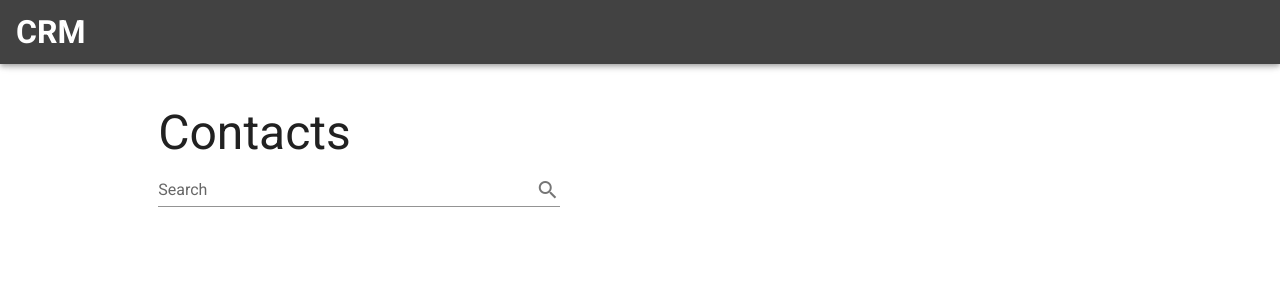
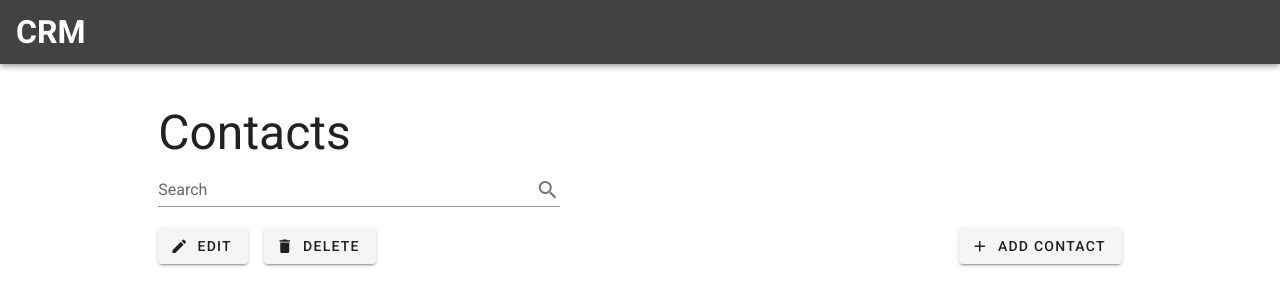
Before and after one commit to awstin17/CRM, a Vue app: page /#/ in a window 1280 px wide. Shown: the top 306 px of the page. Built offline with nearby package versions, Linux system fonts and the light colour scheme; a small style sheet from the web is missing.

Commit message:
finished: contact-actions component layout

```diff
--- a/src/components/contact-manager/contact-actions/index.sass
+++ b/src/components/contact-manager/contact-actions/index.sass
@@ -0,0 +1,13 @@
+.contact-actions
+
+  &__button-container
+    display: flex
+    justify-content: space-between
+
+    &-left
+      display: flex
+
+  &__button
+
+    &:not(:last-child)
+      margin-right: 1rem
--- a/src/components/contact-manager/contact-actions/index.vue
+++ b/src/components/contact-manager/contact-actions/index.vue
@@ -6,6 +6,32 @@
           label="Search"
           append-icon="mdi-magnify"
         ></v-text-field>
+      </v-col>
+      <v-col cols="12">
+        <div class="contact-actions__button-container">
+          <div class="contact-actions__button-container-left">
+            <v-btn class="contact-actions__button">
+              <v-icon left dark>
+                mdi-pencil
+              </v-icon>
+              Edit
+            </v-btn>
+            <v-btn class="contact-actions__button">
+              <v-icon left dark>
+                mdi-delete
+              </v-icon>
+              Delete
+            </v-btn>
+          </div>
+          <div class="contact-actions__button-container-right">
+            <v-btn class="contact-actions__button">
+              <v-icon left dark>
+                mdi-plus
+              </v-icon>
+              Add Contact
+            </v-btn>
+          </div>
+        </div>
       </v-col>
     </v-row>
   </div>
```
